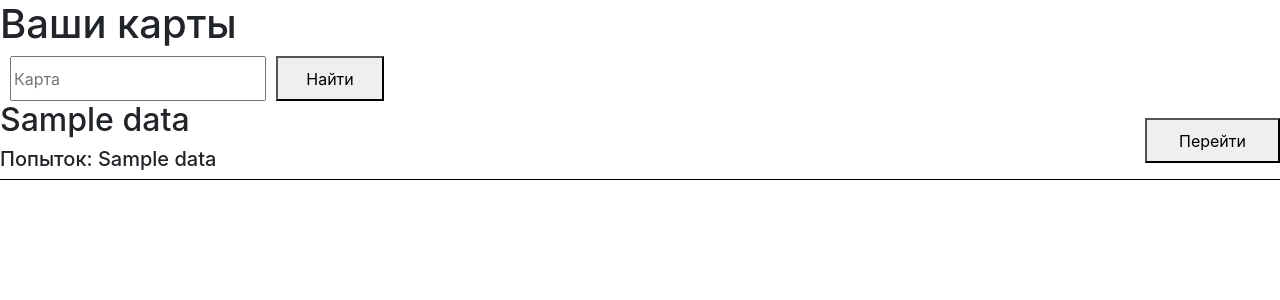
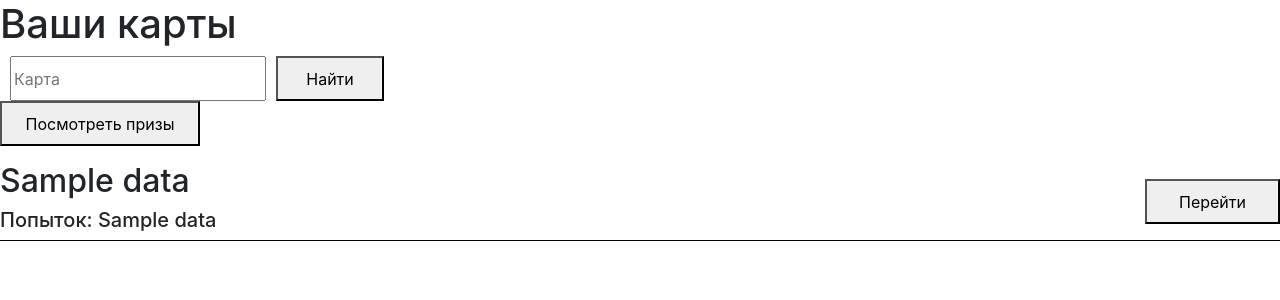
Before and after one commit to JLirik/sEA_battLe, a Flask app: template Новая папка/templates/user_maps.html in a window 1280 px wide. Shown: the top 300 px of the page. Run offline with Flask 3, Linux system fonts and the light colour scheme; the template is opened without the code that fills it: most values are stand-ins (such as "Sample title", 1, 10 or a date in 2020); some libraries are stand-ins or nearby versions.

Commit message:
Update user_maps.html

```diff
--- a/Новая папка/templates/user_maps.html
+++ b/Новая папка/templates/user_maps.html
@@ -17,6 +17,14 @@
 <div style="width: 30%; display: flex; justify-content: center;">
     <input placeholder="Карта" style="height: 45px; margin: 0px 10px;" name="login">
     <button class="button1" style="width:135px;height:45px;">Найти</button>
+</div>
+
+<div class="center-r">
+        <form action="/user/prizes_view" method="get">
+            <input type="hidden" name="login" id="log" value="{{ login }}" />
+            <input type="hidden" name="prizes" id="log" value="{{ prizes }}" />
+            <button class="button1" style="width:200px;height:45px;cursor:pointer">Посмотреть призы</button>
+        </form>
 </div>
 
 <div class="box-1">
```
